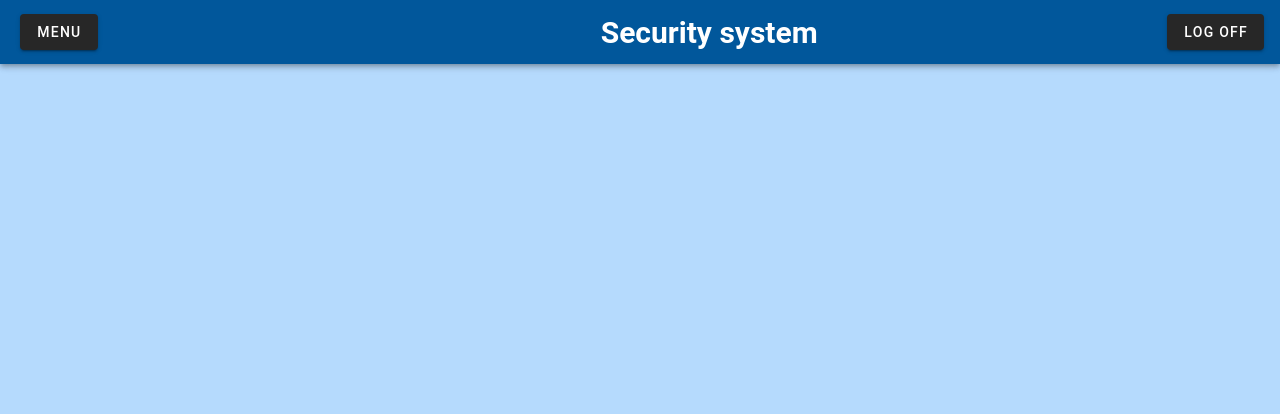
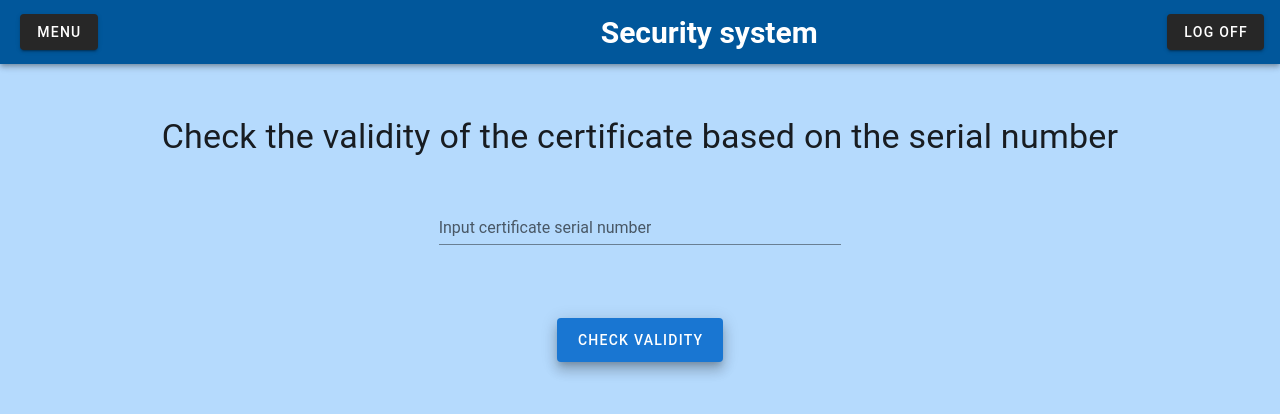
Before and after one commit to Ana00000/XML-and-BSEP, a Vue app in the folder BSEP/bsep/src/main/frontend/: page /checkCertificateValidity in a window 1280 px wide. Shown: the top 414 px of the page. Built offline with nearby package versions, Linux system fonts and the light colour scheme; what vuetify-datetime-picker would draw is missing.

Commit message:
BSEP-feat: Added certificate status check based on serial number

```diff
--- a/BSEP/bsep/src/main/frontend/package.json
+++ b/BSEP/bsep/src/main/frontend/package.json
@@ -20,7 +20,7 @@
     "vue-router": "^3.2.0",
     "vuetify": "^2.4.0",
     "vuetify-datetime-picker": "^2.1.1",
-    "webpack-dev-server": "3.8.2"
+    "webpack-dev-server": "^3.11.2"
   },
   "devDependencies": {
     "@vue/cli-plugin-babel": "~4.5.0",
--- a/BSEP/bsep/src/main/frontend/src/components/NavigationBar.vue
+++ b/BSEP/bsep/src/main/frontend/src/components/NavigationBar.vue
@@ -56,7 +56,8 @@ export default {
                 { title: 'Home', path: '/' },
                 { title: 'Certificates', path: '/certificates' },
                 { title: 'New root certificate', path: '/newRootCertificate' },
-                { title: 'Invalid certificates', path: '/invalidCertificates' }
+                { title: 'Invalid certificates', path: '/invalidCertificates' },
+                { title: 'Check certificate validity', path: '/checkCertificateValidity'}
             ]
         }
     },
@@ -69,14 +70,16 @@ export default {
         if (this.role == 'USER'){
             this.items = [
                 { title: 'Home', path: '/' },
-                { title: 'Certificates', path: '/certificates' }
+                { title: 'Certificates', path: '/certificates' },
+                { title: 'Check certificate validity', path: '/checkCertificateValidity'}
             ]
         } else if (this.role == 'ADMIN') {
              [
                 { title: 'Home', path: '/' },
                 { title: 'Certificates', path: '/certificates' },
                 { title: 'New root certificate', path: '/newRootCertificate' },
-                { title: 'Invalid certificates', path: '/invalidCertificates' }
+                { title: 'Invalid certificates', path: '/invalidCertificates' },
+                { title: 'Check certificate validity', path: '/checkCertificateValidity'}
             ]
         } else {
             this.items = [
--- a/BSEP/bsep/src/main/frontend/src/router/index.js
+++ b/BSEP/bsep/src/main/frontend/src/router/index.js
@@ -44,6 +44,11 @@ const routes = [
     path: '/createOtherCertificates',
     name: 'CreateOtherCertificates',
     component: () => import('../views/CreateOtherCertificates.vue')
+  },
+  {
+    path: '/checkCertificateValidity',
+    name: '/CheckCertificateValidity',
+    component: () => import('../views/CheckCertificateValidity.vue')
   }
 ]
 
--- /dev/null
+++ b/BSEP/bsep/src/main/frontend/src/views/CheckCertificateValidity.vue
@@ -0,0 +1,101 @@
+<template>
+  <v-container fluid class="container">
+    <h1 class="text-center display-1 mt-10 mb-10">
+      Check the validity of the certificate based on the serial number
+    </h1>
+    <v-row aria-rowspan="1">
+      <v-col cols="4" />
+      <v-col cols="4">
+        <v-text-field
+          label="Input certificate serial number"
+          v-model="serialNumber"
+          color="light-blue darken-4"
+        />
+      </v-col>
+    </v-row>
+    <v-row rows="2">
+      <v-flex text-center align-center>
+        <v-btn
+          class="mb-10 mt-10"
+          color="primary"
+          elevation="9"
+          large
+          v-on:click="checkValidity"
+        >
+          Check validity
+        </v-btn>
+      </v-flex>
+    </v-row>
+    <v-row rows="3" class="mt-20">
+      <v-col cols="4" />
+      <v-col cols="4">
+        <v-text-field
+          v-show="isShowValidity"
+          class="mt-50"
+          label="Certificate status"
+          v-model="certificateStatus"
+          color="light-blue darken-4"
+          readonly
+        />
+      </v-col>
+    </v-row>
+  </v-container>
+</template>
+
+<script>
+export default {
+  name: "Check certificate validity",
+  data: () => ({
+    certificate: null,
+    serialNumber: "",
+    certificateStatus: null,
+    isShowValidity: false,
+    token: null,
+  }),
+  mounted() {
+    this.init();
+  },
+  methods: {
+    init() {
+      this.token = localStorage.getItem("token");
+    },
+    checkValidity() {
+      this.$http
+        .get(
+          "http://localhost:8080/certificate/" +
+            this.serialNumber,
+          {
+            headers: {
+              'Authorization': "Bearer " + this.token
+            }
+          }
+        )
+        .then((resp) => {
+          console.log(resp.data.certificateStatus);
+          if (resp.data.certificateStatus == "VALID") {
+            this.certificateStatus = "Certificate is valid";
+          }
+          else if (resp.data.certificateStatus == "REVOKED") {
+            this.certificateStatus = "Certificate is revoked";
+          }
+          else if (resp.data.certificateStatus == "EXPIRED"){
+            this.certificateStatus = "Certificate is expired";
+          }
+          else
+          {
+            this.certificateStatus = "Certificate not found with this serial number";
+          }
+          this.isShowValidity = true;
+
+        })
+        .catch((err) => {
+          if (this.serialNumber == "") {
+            alert("Please enter the certificate serial number");
+          }
+          this.isShowValidity = false;
+          console.log(err);
+        });
+    },
+  },
+};
+</script>
```
Also changed, not shown: 2 other files (tests, documents, lock files or other folders).
